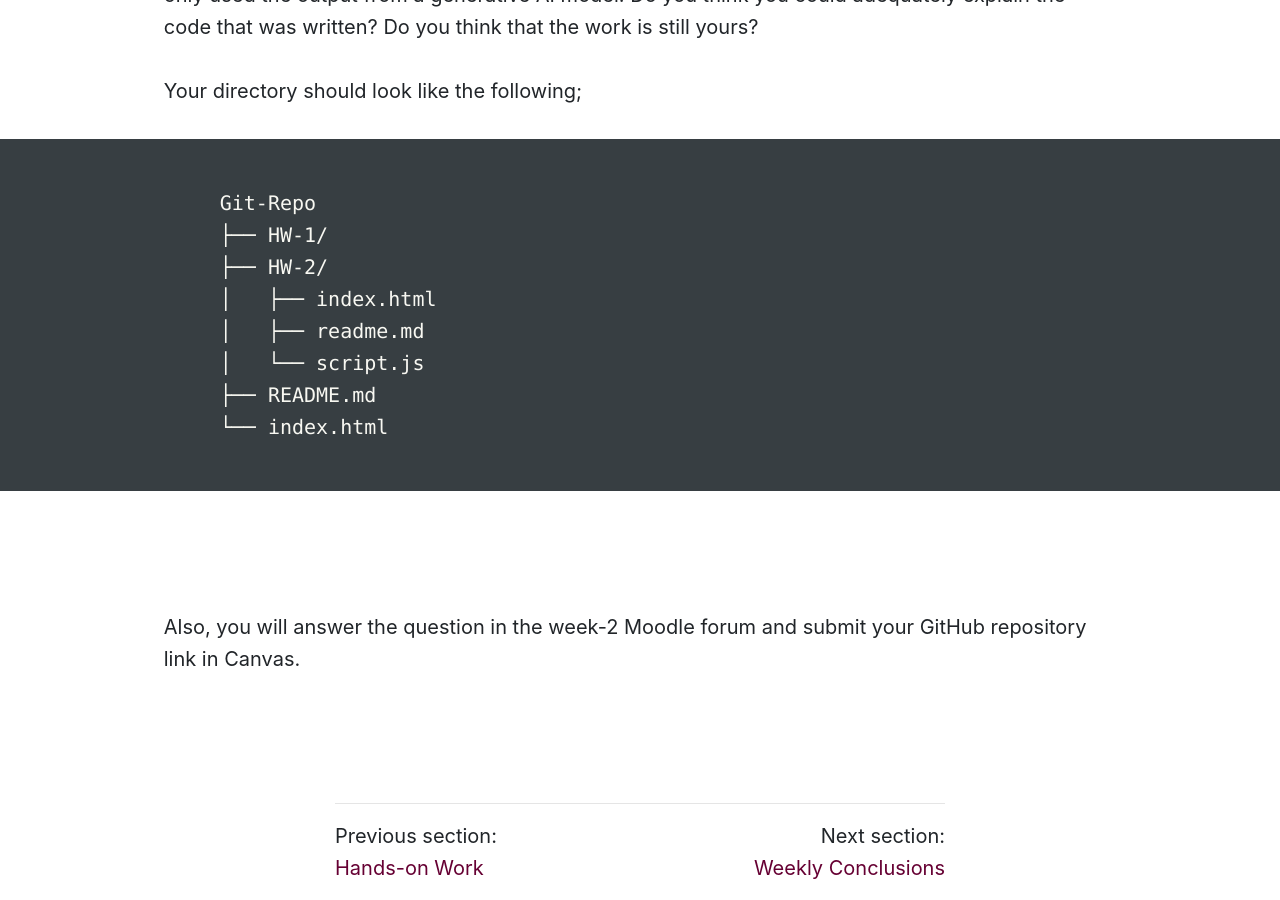
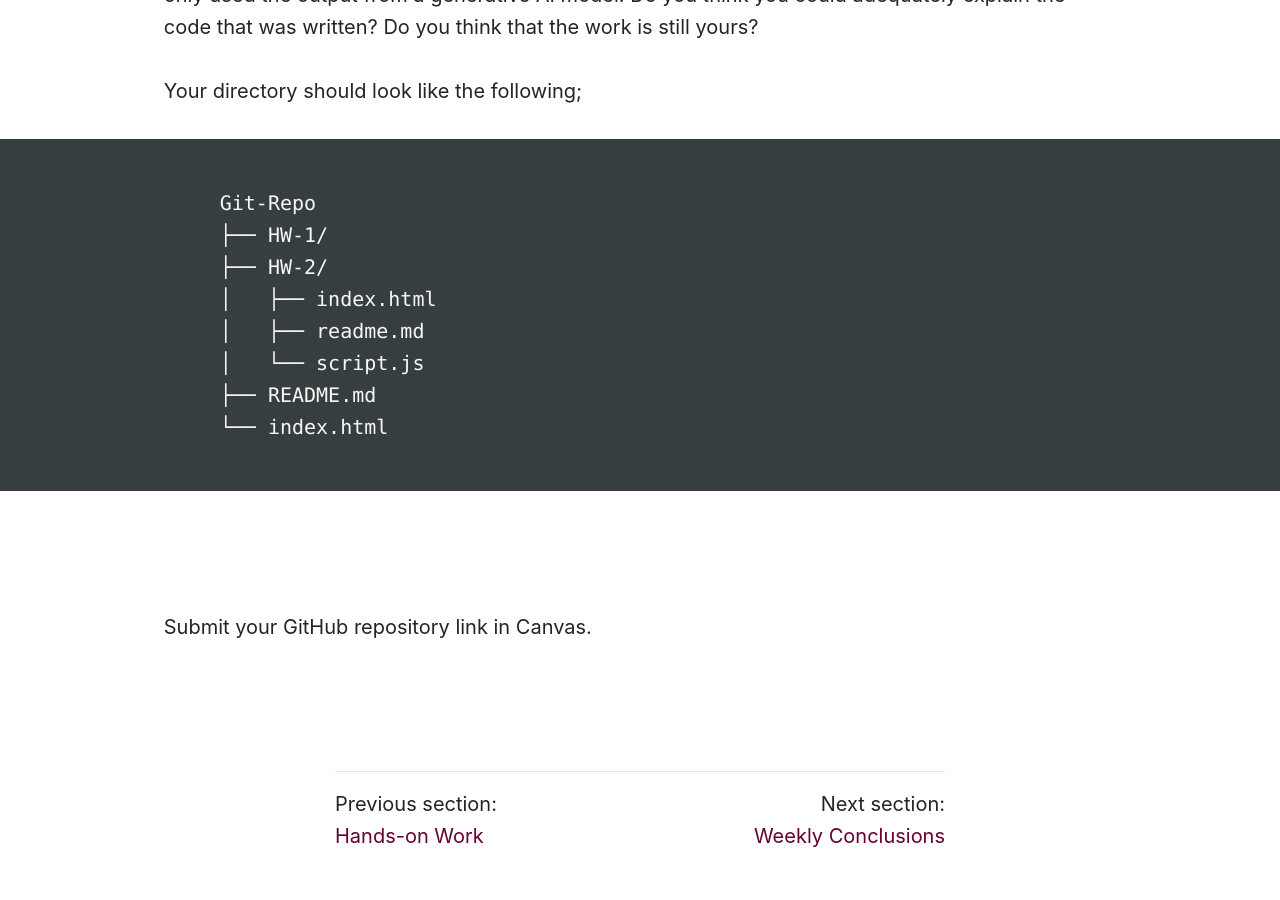
Before and after one commit to Montana-Media-Arts/441-web-tech-Spring2025-course, a Jekyll site: the page built from modules/week-2/_posts/2011-01-01-homework.md, in a window 1280 px wide and 900 px high, scrolled down 1290 px. Built offline with Jekyll 4.4.1, drawn with Linux system fonts in a browser that asks for light colours; nearby versions of some CDN libraries; comment, search, counter and statistics services are not loaded; after the commit the page ends 2158 px from its top, so only the background shows below that.

Commit message:
Update 2011-01-01-homework.md

````diff
--- a/modules/week-2/_posts/2011-01-01-homework.md
+++ b/modules/week-2/_posts/2011-01-01-homework.md
@@ -38,4 +38,4 @@ Git-Repo
 └── index.html
 ```
 
-Also, you will answer the question in the week-2 Moodle forum and submit your GitHub repository link in Canvas.
+Submit your GitHub repository link in Canvas.
````
